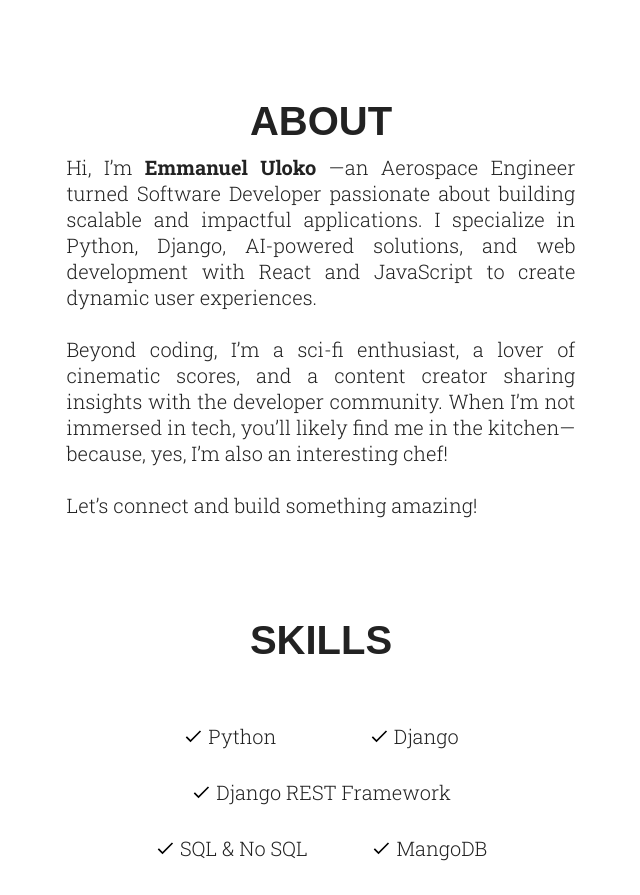
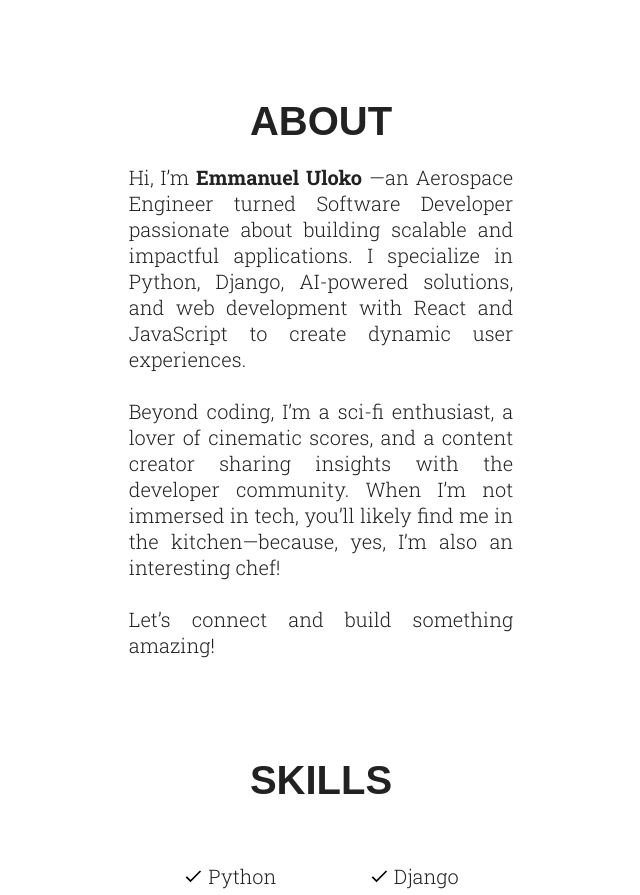
Before and after one commit to therexcodes/therexcodes-port, a React (Vite) app: page / in a window 1280 px wide. Shown: the part 1324-2219 px from the top of the page, without its empty margins (319-959 px from the left). Built offline with nearby package versions, Linux system fonts and the light colour scheme; a web font is replaced by a local one.

Commit message:
commit About Adjust

```diff
--- a/src/Sections/AboutMe/AboutMe.module.css
+++ b/src/Sections/AboutMe/AboutMe.module.css
@@ -2,12 +2,16 @@
     display: flex;
     flex-direction: column;
     justify-content: center;
-    gap: 10px;
-    text-align: center;
+    gap: 20px;
     align-items: center;
 
+
+    h1{
+        text-align: center;
+    }
+
     p{
-        max-width: 45ch;
+        max-width: 34ch;
         text-align: justify;
     }
 
```
